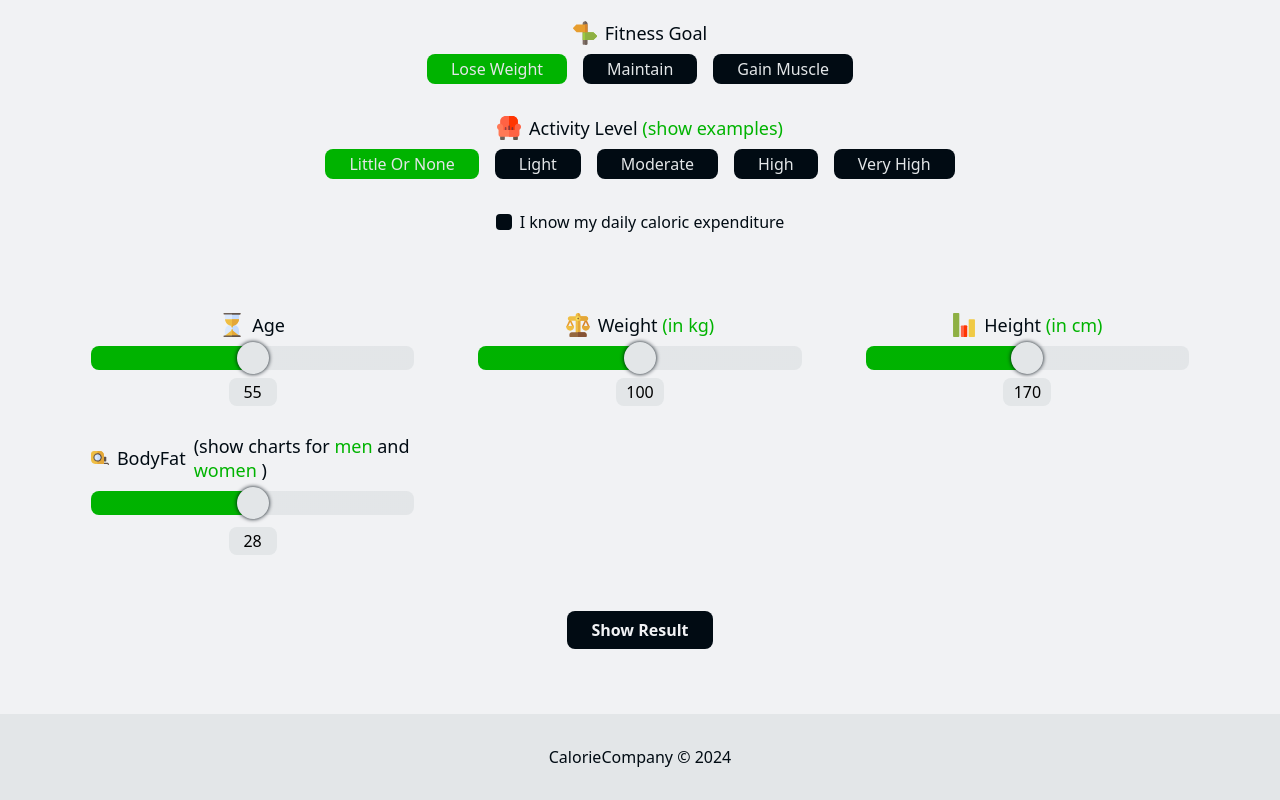
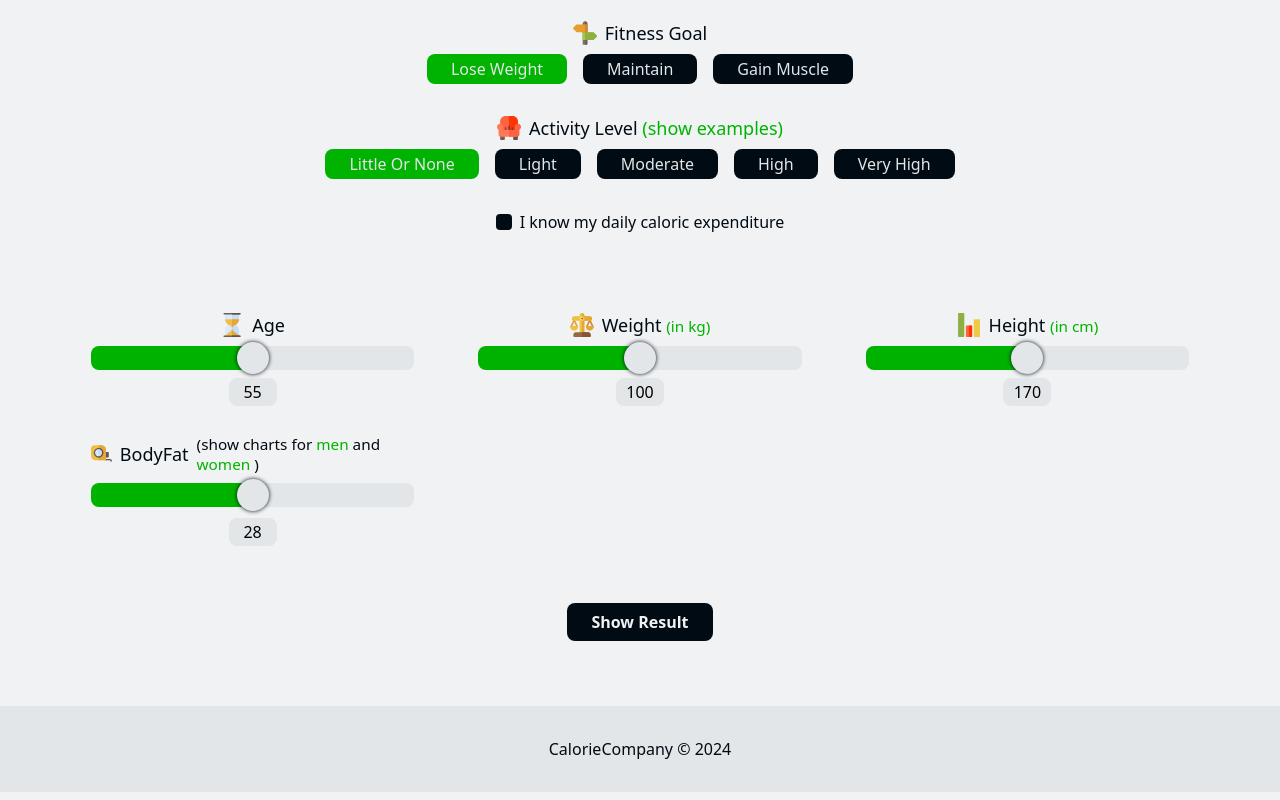
Before and after one commit to Kepmon/Caloric_calculator, an Astro site: page / in a window 1280 px wide. Shown: the part 791-1591 px from the top of the page. Built offline with nearby package versions, Linux system fonts and the light colour scheme; Astro itself is replaced by a stand-in of ours.

Commit message:
fixed a small styling issue of a slider's labels

```diff
--- a/src/components/formComponents/SlidersSection.astro
+++ b/src/components/formComponents/SlidersSection.astro
@@ -65,7 +65,7 @@ const slidersDataKeys = Object.keys(slidersData) as (keyof typeof slidersData)[]
         dataUnit={slidersData[key].dataUnit}
       >
         {key === 'bodyFat' && (
-          <span>
+          <p class="additional-label">
             (show charts for{' '}
             <button
               type="button"
@@ -87,7 +87,7 @@ const slidersDataKeys = Object.keys(slidersData) as (keyof typeof slidersData)[]
               women
             </button>
             )
-          </span>
+          </p>
         )}
       </Slider>
     ))
@@ -128,4 +128,8 @@ const slidersDataKeys = Object.keys(slidersData) as (keyof typeof slidersData)[]
     grid-template-columns: repeat(auto-fit, minmax(20rem, 1fr));
     gap: 4rem;
   }
+
+  .additional-label {
+    font-size: var(--sublabel-size);
+  }
 </style>
--- a/src/pages/index.astro
+++ b/src/pages/index.astro
@@ -257,6 +257,7 @@ import Footer from '../components/Footer.astro'
   }
 
   .label-with-svg {
+    --sublabel-size: 0.85em;
     display: flex;
     align-items: center;
     justify-content: center;
@@ -303,6 +304,7 @@ import Footer from '../components/Footer.astro'
   .input-label {
     color: var(--accent-clr);
     text-transform: initial;
+    font-size: var(--sublabel-size);
   }
 
   :focus-visible {
```
